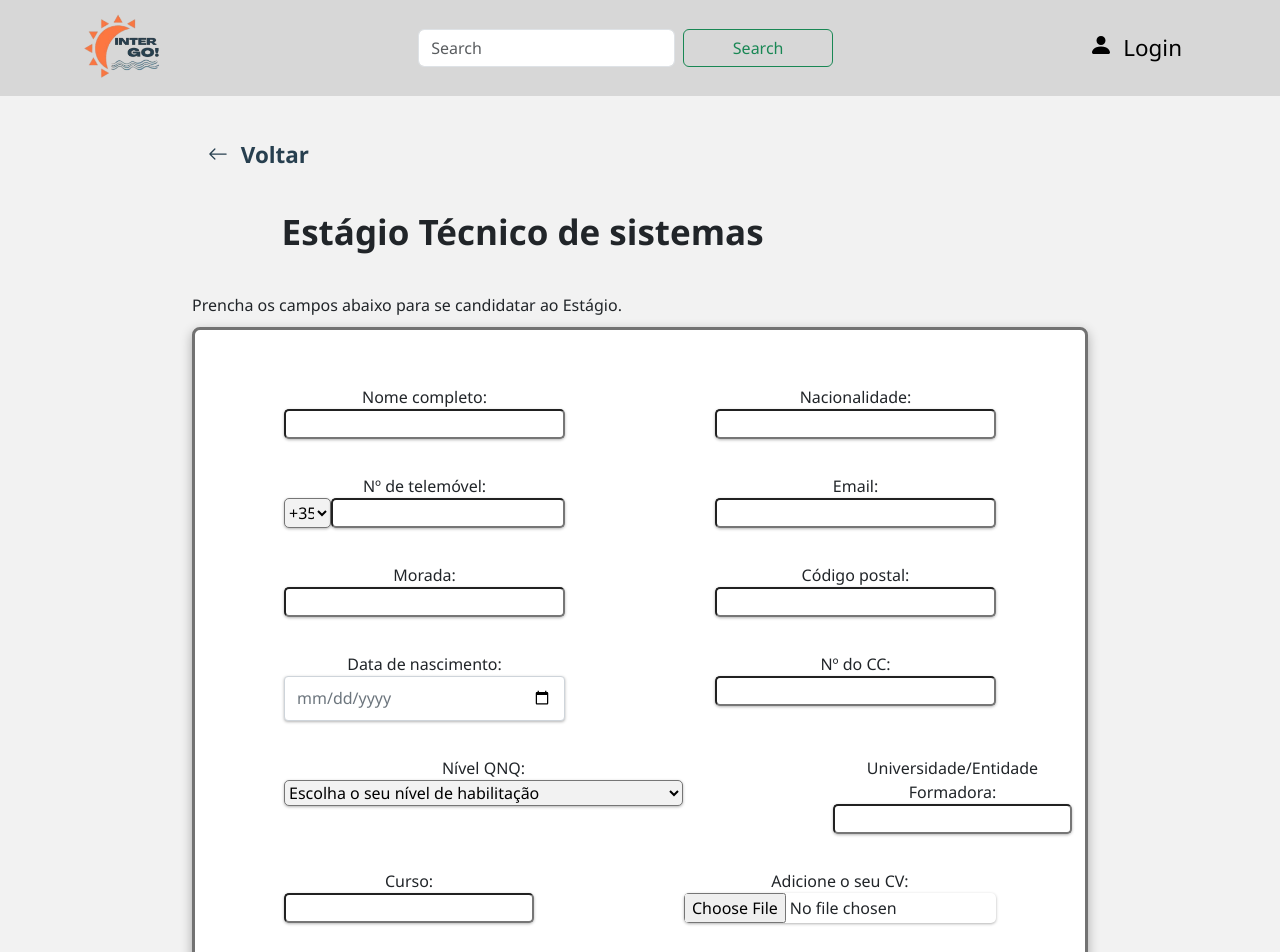
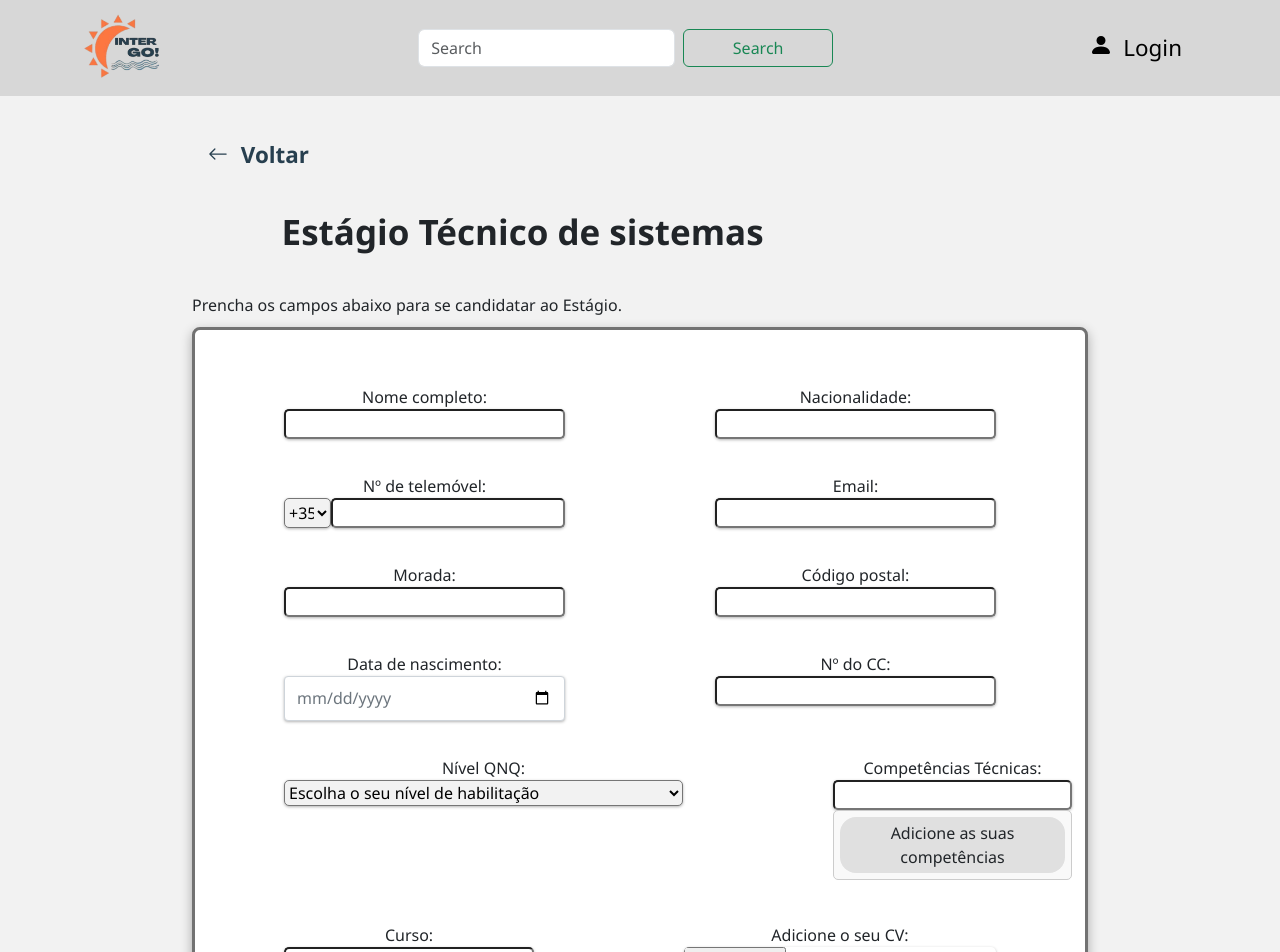
Before and after one commit to miguelfcostaa/internGo, a React (Create React App) app in the folder frontend/: page /candidatar-estagio in a window 1280 px wide. Shown: the top 952 px of the page. Built offline with nearby package versions, Linux system fonts and the light colour scheme.

Commit message:
permitir adicionar competencias uma a uma e guarda-las num array, mostrar para o utlizador essas competenicas e permitir a este retirar e adicionar livremente

```diff
--- a/frontend/src/pages/PaginaCandidatarEstagio.jsx
+++ b/frontend/src/pages/PaginaCandidatarEstagio.jsx
@@ -10,13 +10,9 @@ function PaginaCandidatarEstagio(){
     email: false,
     telemovel: false,
     dataNascimento: false,
-    sexo: false,
     morada:false,
     nacionalidade:false,
     nivelQNQ:false,
-    curso:false,
-    localEnsino:false,
-    apresentacao:false,
     carta:false,
   });
   //Estado para armazenar dados do formulário
@@ -26,26 +22,57 @@ function PaginaCandidatarEstagio(){
         email: "",
         telemovel: "",
         dataNascimento: "",
-        sexo: "",
         morada:"",
         nacionalidade:"",
         nivelQNQ:"",
-        curso:"",
-        localEnsino:"",
-        apresentacao:"",
+        nif:"",
+        competenciasTecnicas:[],
         carta:"",
-      });
-      const messageMaxChat="Atingiu o maximo de caracteres permitido"
+    });
+
+    const [inputValue, setInputValue] = useState('');//utilizado no input
+    const [skills, setSkills] = useState([]);//utilizado no array competencias tecnicas
+    const messageMaxChat="Atingiu o maximo de caracteres permitido"
+
     const handleChange = ( maxChars = 10000 ) => (e)=> {
         const { name, value } = e.target;
         if (value.length <= maxChars) {
             setFormData((prev) => ({ ...prev, [name]: value }));
             setWarnings((prev) => ({ ...prev, [name]: value.length === maxChars }));
         }
-  };
+    };
+    function onChange(newSkills){
+        setFormData((prev) => ({ ...prev, ["competenciasTecnicas"]: newSkills }));
+    }
+  //cria o input competencias tecnicas que adiciona uma a uma e permite deletar skills
+    const handleKeyDown = (e)=>{
+        const value = e.target.value;
+        if (e.key==="Enter" || e.key===","){
+            e.preventDefault();
+            addSkill( value )
+            setInputValue('');
+        }
+    }
+
+    const addSkill = (value) => {
+        const trimmed = value.trim();
+        if (trimmed && !skills.includes(trimmed)) {
+            const newSkills = [...skills, trimmed];
+            setSkills(newSkills);
+            onChange(newSkills); // send to parent form
+        }
+    };
+
+    const removeSkill = (index) => {
+        const newSkills = skills.filter((_, i) => i !== index);
+        setSkills(newSkills);
+        onChange(newSkills);
+    };
+
     const handlesSubmit = (e) => {
         e.preventDefault();
     }
+
     return(
         <div>
             <NavBar/>
@@ -132,14 +159,67 @@ function PaginaCandidatarEstagio(){
                                             <option value="Nível 8">Nível 8-Doutoramento</option>
                                         </select>
                                     </label>
-                                    <label className={style.labelcoluna}>Universidade/Entidade Formadora:
-                                        <input type="text" placeholder="" name="localEnsino" value={formData.localEnsino} className={style.input} onChange={handleChange(100)}></input>
-                                        {Warnings["localEnsino"] && (
-                                            <span className={style.charterror}>
-                                            {messageMaxChat}
+                                    <div style={{display:"flex", flexDirection:"column", width:"100%",marginTop: "25px"}}>
+                                        <label >Competências Técnicas:</label>
+                                            <input type="text" placeholder="" name="competenciasTecnicas" value={inputValue} className={style.input}  onChange={(e) => setInputValue(e.target.value)} onKeyDown={handleKeyDown}></input>
+                                        <div style={{
+                                        maxHeight: '100px',
+                                        overflowY: 'auto',
+                                        display: 'flex',
+                                        flexWrap: 'wrap',
+                                        gap: '6px',
+                                        padding: '6px',
+                                        border: '1px solid #ccc',
+                                        borderRadius: '5px',
+                                        backgroundColor: '#f9f9f9',
+                                        marginBottom: '8px'
+                                        }}>
+
+                                        {skills.length<1?
+                                            <div
+                                                style={{
+                                                display:"flex",
+                                                flexDirection:"row",
+                                                background: '#e0e0e0',
+                                                borderRadius: '16px',
+                                                padding: '4px 10px',
+                                            }}
+                                            >
+                                                Adicione as suas competências
+                                            </div>
+                                        :
+                                        skills.map((skill, i) => (
+                                            <div
+                                            key={i}
+                                            style={{
+                                                display:"flex",
+                                                flexDirection:"row",
+                                                background: '#e0e0e0',
+                                                borderRadius: '16px',
+                                                padding: '4px 10px',
+                                            }}
+                                            >
+                                            <div
+                                            style={{
+                                                textAlign:"left",
+                                            }}
+                                            >{skill}</div>
+                                            <span
+                                                onClick={() => removeSkill(i)}
+                                                style={{
+                                                border: 'none',
+                                                background: 'transparent',
+                                                cursor: 'pointer',
+                                                fontWeight: 'bold',
+                                                textAlign:"right"
+                                                }}
+                                            >
+                                                ×
                                             </span>
-                                        )}
-                                    </label>
+                                            </div>
+                                        ))}
+                                        </div>
+                                    </div>
                                 </div>
                                 <div className={style.formrow}>
                                     <label className={style.labelcoluna}>Curso:
```
